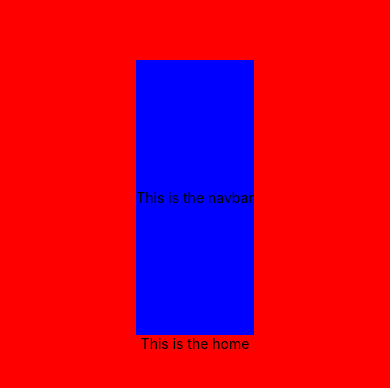
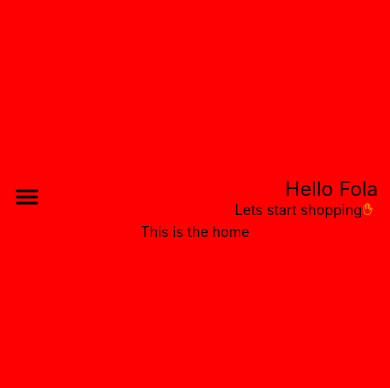
Before and after one commit to oscarMolina1523/Ecommerce-ReactNative, a React Native app: screen / in a window 390 px wide. Shown: the part 216-604 px from the top of the page. Built offline with nearby package versions, Linux system fonts and the light colour scheme.

Commit message:
adding info and styles in navbar component

```diff
--- a/src/shared/NavbarComponent.tsx
+++ b/src/shared/NavbarComponent.tsx
@@ -1,22 +1,34 @@
+import { Ionicons } from '@expo/vector-icons';
 import React from "react";
 import { StyleSheet, Text, View } from "react-native";
 
-const NavbarComponent=()=>{
-  return(
+const NavbarComponent = () => {
+  return (
     <View style={styles.container}>
-      <Text>This is the navbar</Text>
+      <Ionicons size={30} name="menu" />
+      <View>
+        <Text style={styles.text}>Hello Fola</Text>
+        <Text>Lets start shopping<Ionicons name="hand-left-outline" color="orange"/> </Text>
+      </View>
     </View>
   );
 }
 
 const styles = StyleSheet.create({
   container: {
-    flex: 1/3,
-    backgroundColor: '#0000FF',
+    display: 'flex',
+    flexDirection: 'row',
+    width: '100%',
+    height: 50,
+    // backgroundColor: '#0000FF',
     alignItems: 'center',
-    justifyContent: 'center',
-    height: 5,
+    justifyContent: 'space-between',
+    paddingHorizontal: 10,
   },
+  text:{
+    fontSize:20,
+    textAlign:'right',
+  }
 });
 
 export default NavbarComponent;
```
